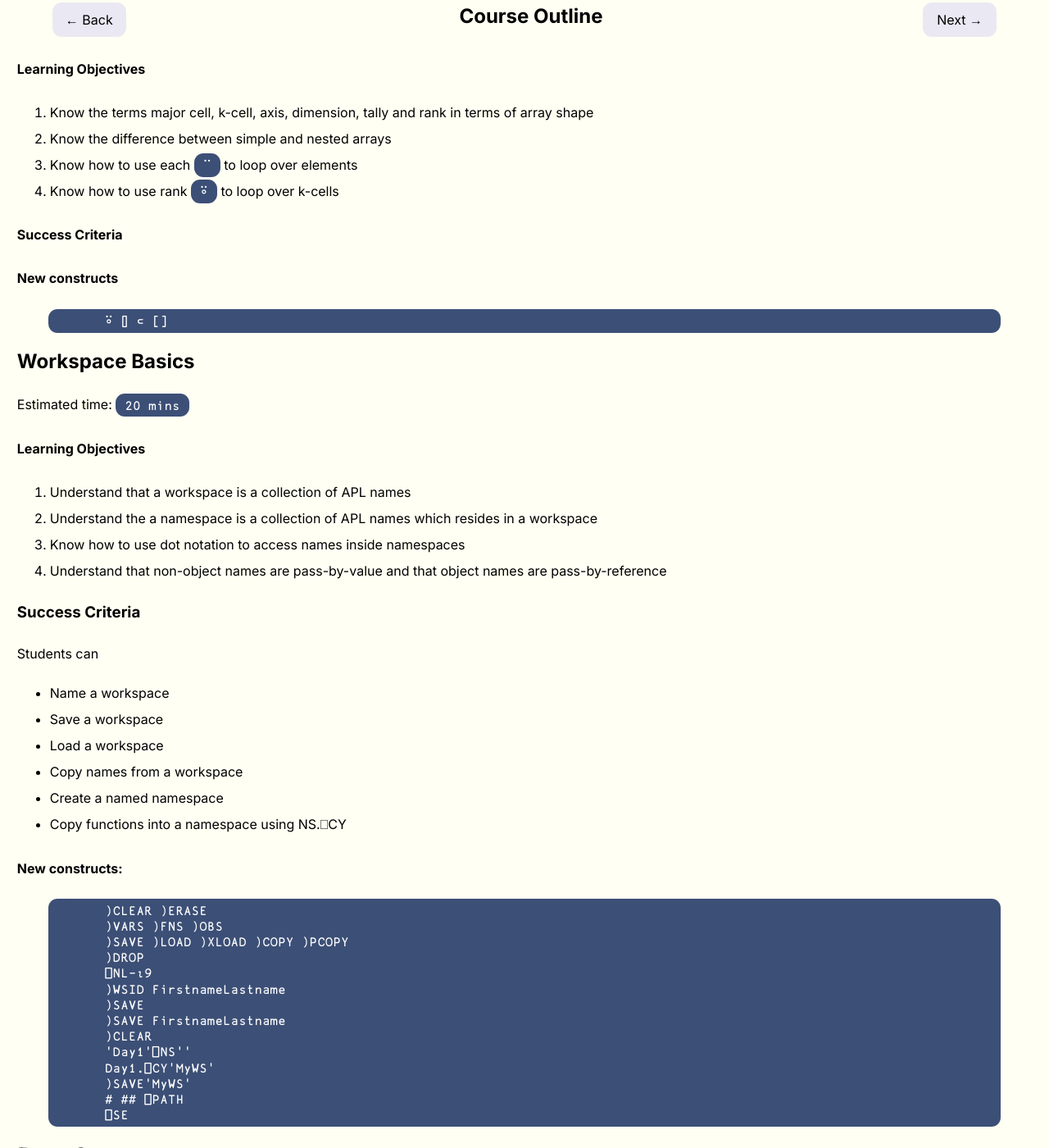
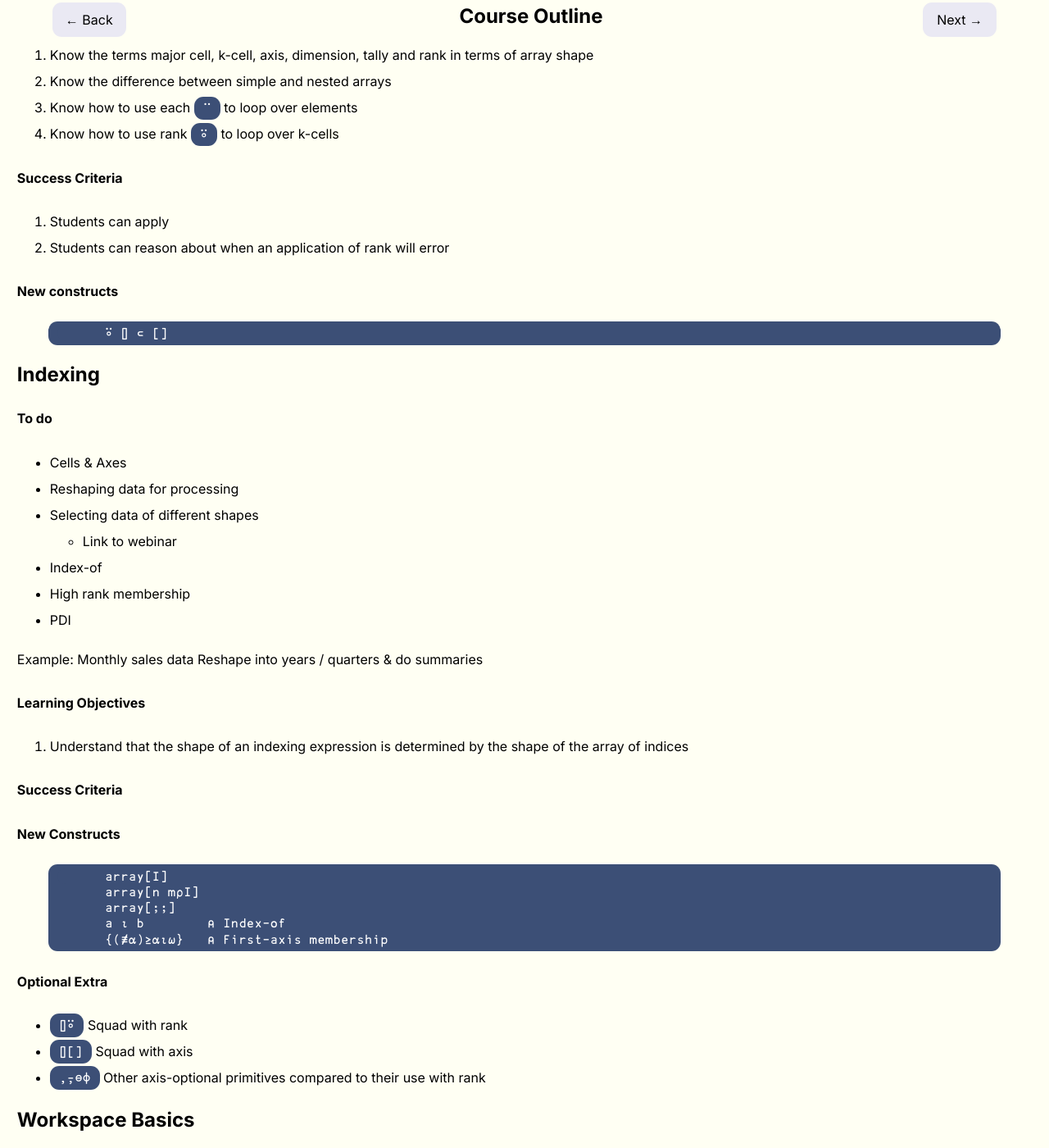
Before and after one commit to rikedyp/APLWorkshop, a Jekyll site: the page built from course/plan.md, in a window 1280 px wide and 1400 px high, scrolled down 3156 px. Shown: the whole window at 82% size. Built offline with Jekyll 4.4.1, drawn with Linux system fonts in a browser that asks for light colours; nearby versions of some CDN libraries; some of the changed text lies outside the part shown.

Commit message:
Update plan with considerations from A Working Introduction to APL, Iverson 1981, I.P.Sharp Associates

````diff
--- a/course/plan.md
+++ b/course/plan.md
@@ -11,16 +11,18 @@ next: /course/todo
 
 Introduction to APL and Problem Solving
 
-Estimated time: `? hrs`
+## 1: First Steps
 
-## First Steps
-Estimated time: `40 mins`
+#### To do
+- counting vowels / text problems
+- Use `⌿`
 
 #### Learning Objectives
 
 1. Use an APL interpreter
 1. Understand the meaning of monadic and dyadic function application
 1. Understand the order of execution
+1. Understand conformance of arguments to scalar functions
 
 #### Success Criteria
 Students can:
@@ -36,12 +38,11 @@ Primitives & Basic constructs:
       (a-b)-c
 ```
 
-## Dfns and Assignment
-Estimated time: `40 mins`
+## 2: Dfns and Assignment
 
 #### To do
-- Where without ⍸ problem
-- Compression
+- examples which generate errors to be fixed
+- demonstrate iterative function building in the session
 
 #### Learning Objectives
 1. Know what dfns are and what they look like
@@ -59,8 +60,11 @@ Primitives & Basic constructs:
       name ← value
 ```
 
-## Selecting from Lists
-Estimated time: `20 mins`
+## 3: Selecting from Lists
+
+#### To do
+- Where without ⍸ problem
+- Compression
 
 #### Learning Objectives
 1. Understand that logical statements can be expressed as selections from arrays
@@ -77,8 +81,7 @@ New constructs:
       {⍵/⍳≢⍵}
 ```
 
-## The Outer Product
-Estimated time: `25 mins`
+## 4: The Outer Product
 
 #### Learning Objectives
 1. Understand that the outer product `⍺ ∘.f ⍵` can be used to compute tables
@@ -94,30 +97,27 @@ Estimated time: `25 mins`
       < ≤ ≥ >
 ```
 
-## Multidimensional Arrays
-Estimated time: `30 mins`
+## Reductions
 
 #### Learning Objectives
 1. Understand that all arrays are described as a shape and a list of values
 1. Know how to use the shape and reshape functions `⍴`
 1. Know that `≢⍴` is the rank of an array
-1. Understand that the shape of an indexing expression is determined by the shape of the array of indices
 1. Understand empty axes and empty arrays
 1. Understand empty array jokes
 
 #### Success Criteria
 1. Students can determine the shape of the result of an outer product or indexing expression without evaluating the expression
 1. Students can solve problems using `⍴` and simple indexing
+1. Students can summarise data along different dimensions using the rank operator
 
 ```APL
-      ⍴
-      array[I]
-      array[n m⍴I]
-      array[;;]
+      (⍴)(≢⍴)
+      (+⌿⍤k)
+      +⌿[a]
 ```
 
-## The Array Model
-Estimated time: `40 mins`
+## Cells and Rank
 
 #### Learning Objectives
 1. Know the terms major cell, k-cell, axis, dimension, tally and rank in terms of array shape
@@ -126,6 +126,8 @@ Estimated time: `40 mins`
 1. Know how to use rank `⍤` to loop over k-cells
 
 #### Success Criteria
+1. Students can apply
+1. Students can reason about when an application of rank will error
 
 #### New constructs
 
@@ -133,8 +135,42 @@ Estimated time: `40 mins`
       ⍤ ⌷ ⊂ []
 ```
 
+## Indexing
+
+#### To do
+- Cells & Axes
+- Reshaping data for processing
+- Selecting data of different shapes
+    - Link to webinar
+- Index-of
+- High rank membership
+- PDI
+
+Example:
+Monthly sales data
+Reshape into years / quarters & do summaries
+
+#### Learning Objectives
+1. Understand that the shape of an indexing expression is determined by the shape of the array of indices
+
+#### Success Criteria
+
+#### New Constructs
+
+```APL
+      array[I]
+      array[n m⍴I]
+      array[;;]
+      a ⍳ b        ⍝ Index-of
+      {(≢⍺)≥⍺⍳⍵}   ⍝ First-axis membership
+```
+
+#### Optional Extra
+- `⌷⍤` Squad with rank
+- `⌷[]` Squad with axis
+- `,⍪⊖⌽` Other axis-optional primitives compared to their use with rank
+
 ## Workspace Basics
-Estimated time: `20 mins`
 
 #### Learning Objectives
 1. Understand that a workspace is a collection of APL names
@@ -172,35 +208,9 @@ Students can
 
 # Day 2
 
-Estimated time:
+## Going Deeper
+Primitive Loops and Recursion
 
-## Going Higher
-Primitives & Basic constructs:
-
-- Cells & Axes
-- Rank Operator vs Axis "Operator"
-
-```APL
-      ⍴
-      (⍴,≢)
-      ⍳ ⌷[] ⌷⍤
-```
-
-- Cells & Axes
-- Reshaping data for processing
-- Selecting data of different shapes
-    - Link to webinar
-- Index-of
-- High rank membership
-- PDI
-
-Example:
-Monthly sales data
-Reshape into years / quarters & do summaries
-
-- Further problem solving practise
-
-## Going Deeper
 - Nested vs. Simple arrays
 - Stranding
 - Prototypes
@@ -257,16 +273,6 @@ Primitives, Commands & Basic constructs:
 - Changing name class on assignment
 
 # Day 3
-
-## Array & Interpreter Internals
-
-```APL
-⎕DR ⎕FR ⎕CT ⎕ML
-
-⍝ Array analysis
-'char' 'ref' 'num'[(326∘= + (~2|⊢))⎕DR¨mat]
-
-```
 
 ## Extra Assignment
 - Valid names `a_ó∆ø1⍙`
@@ -365,5 +371,23 @@ Primitives, Commands & Basic constructs:
 - APLCart
 
 
-## Being an APLer
+## Final Project
 Longer form practise project where students apply knowledge and use resources to build small applications
+
+# Optional Extras
+
+These modules may be linked to from parts of the main course, intended for use if certain students complete sections very quickly. Of course, having students teach others, thereby reinforcing their own learning, is very beneficial as well.
+
+## The Inner Product
+
+## Array & Interpreter Internals
+
+```APL
+⎕DR ⎕FR ⎕CT ⎕ML
+
+⍝ Array analysis
+'char' 'ref' 'num'[(326∘= + (~2|⊢))⎕DR¨mat]
+
+```
+
+## Notes on Performance
````
Also changed, not shown: other parts of course/plan.md (+6 -0 lines), course/notes.md (+59 -5 lines), course/todo.md (+5 -1 lines), course/working.md (added, +150 -0 lines).
